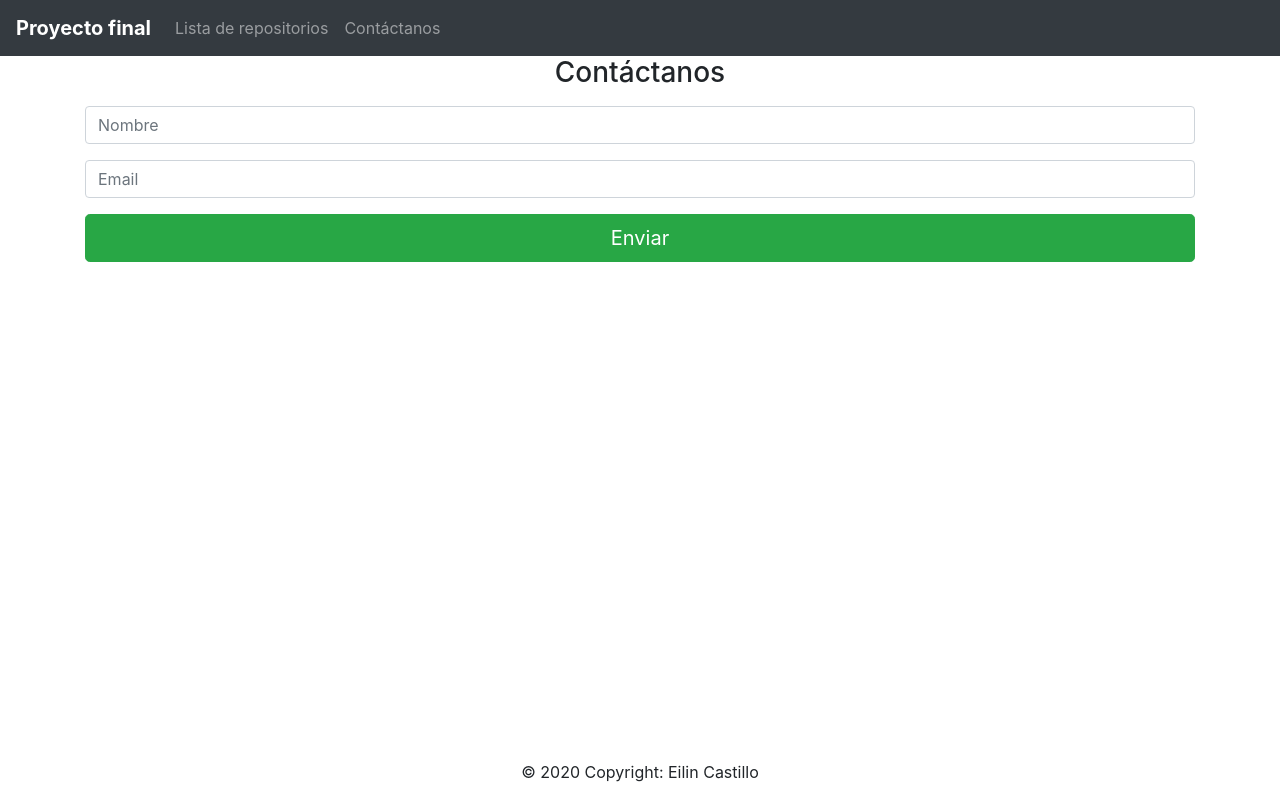
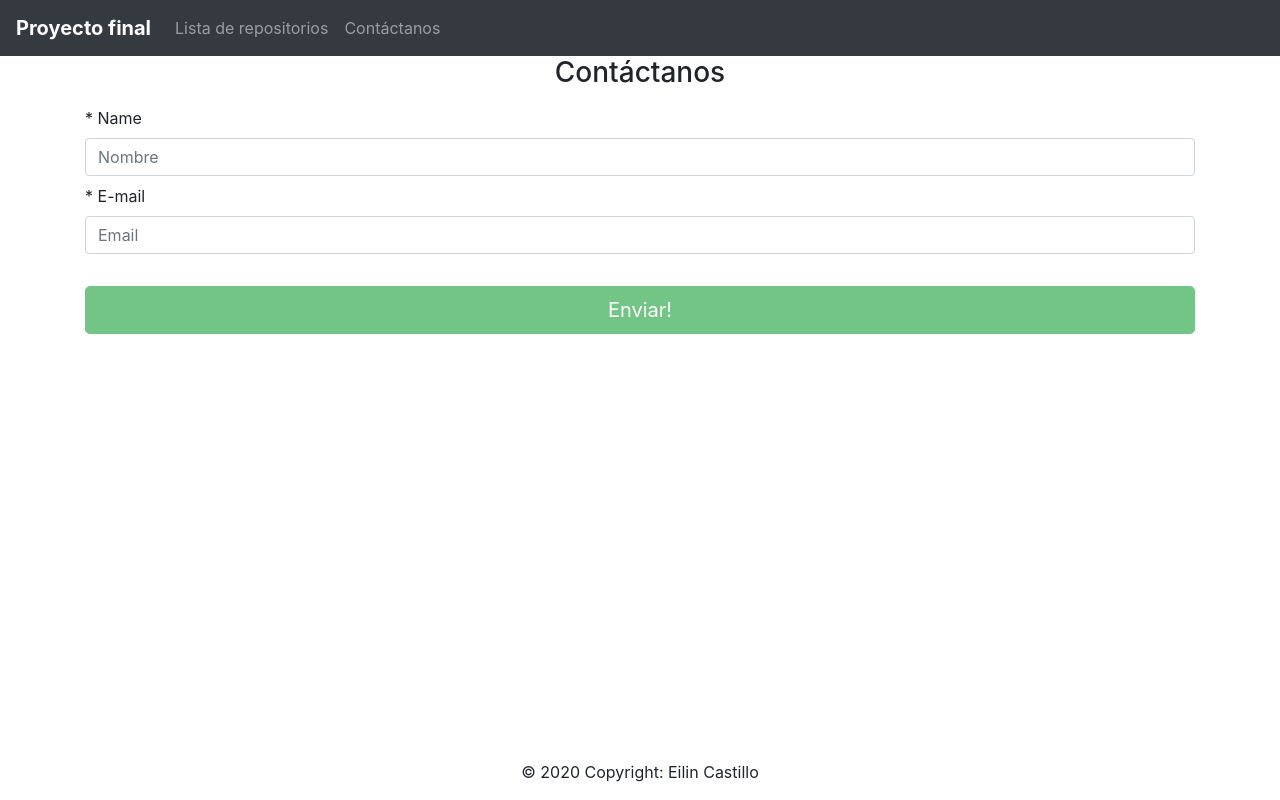
Before and after one commit to eilincastillo/finalProject, an Angular app: page /contact-us in a window 1280 px wide. Built offline with nearby package versions, Linux system fonts and the light colour scheme.

Commit message:
Reactive form

```diff
--- a/src/app/app.module.ts
+++ b/src/app/app.module.ts
@@ -10,6 +10,7 @@ import { HttpClientModule } from '@angular/common/http';
 import { FormsModule } from '@angular/forms';
 import { HeaderComponent } from './common/header/header.component';
 import { FooterComponent } from './common/footer/footer.component';
+import { ReactiveFormsModule } from '@angular/forms';
 
 @NgModule({
   declarations: [
@@ -25,6 +26,7 @@ import { FooterComponent } from './common/footer/footer.component';
     AppRoutingModule,
     HttpClientModule,
     FormsModule,
+    ReactiveFormsModule,
   ],
   providers: [],
   bootstrap: [AppComponent]
--- a/src/app/contact-us/contact-us.component.html
+++ b/src/app/contact-us/contact-us.component.html
@@ -7,15 +7,18 @@
                 <div>
                     <h3 class="mb-3 text-center">Contáctanos</h3>
                 </div>
-                <div class="form-group">
-                    <input type="text" [(ngModel)]= "contacto.name" class="form-control" placeholder="Nombre">
-                </div>
-                <div class="form-group">
-                    <input type="text" [(ngModel)]= "contacto.email" class="form-control" placeholder="Email">
-                </div>
-                <div class="form-group">
-                    <button class="btn btn-success btn-lg btn-block" (click)="enviar()">Enviar</button>
-                </div>
+                <form [formGroup]="formGroup">
+                        <label for="name">* Name</label>
+                        <input name="name"
+                              formControlName="name"
+                              type="text" placeholder="Nombre" class="form-control" style="margin-bottom: .5rem;"/>
+                        <label for="email">* E-mail</label>
+                        <input name="email"
+                              formControlName="email"
+                              type="email" placeholder="Email" class="form-control" style="margin-bottom: .5rem;"/>
+
+                        <button class="btn btn-success btn-lg btn-block" (click)="enviar()" [disabled]="formGroup.invalid" style="margin-top: 2rem;">Enviar! </button>
+                      </form>
         </div>
         <div >
             <app-footer></app-footer>
--- a/src/app/contact-us/contact-us.component.ts
+++ b/src/app/contact-us/contact-us.component.ts
@@ -1,5 +1,6 @@
 import { Component, OnInit, Input } from '@angular/core';
 import { Router } from '@angular/router';
+import { FormControl, FormBuilder, Validators, FormGroup } from '@angular/forms';
 
 @Component({
   selector: 'app-contact-us',
@@ -8,17 +9,27 @@ import { Router } from '@angular/router';
 })
 export class ContactUsComponent implements OnInit {
 
-  @Input() contacto = {name: '', email: ''};
+  public formGroup: FormGroup;
 
-  constructor(public router: Router) { }
+  constructor(public router: Router, private formBuilder: FormBuilder) { }
 
   ngOnInit(): void {
+    this.buildForm();
   }
 
   enviar() {
-    console.log(this.contacto);
+    const user = this.formGroup.value;
+    console.log(user);
     window.alert('Te contactaremos en la brevedad!');
     this.router.navigate(['/info-repos']);
   }
 
+  private buildForm(){
+
+    this.formGroup = this.formBuilder.group({
+      name: ['', Validators.required],
+      email: ['', [Validators.required, Validators.email]],
+    });
+  }
+
 }
```
